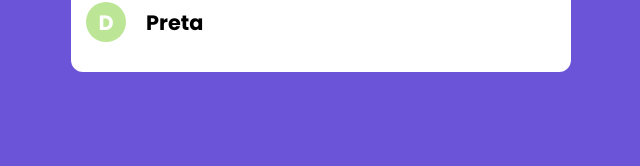
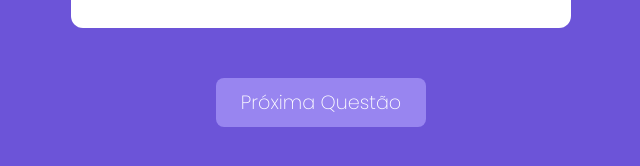
Before and after one commit to David-Pires/quiz, a Next.js app: page / in a window 1280 px wide. Shown: the part 608-774 px from the top of the page, without its empty margins (319-959 px from the left). Built offline with nearby package versions, Linux system fonts and the light colour scheme.

Commit message:
styled Botao.tsx and called in index.tsx

```diff
--- a/components/Botao.tsx
+++ b/components/Botao.tsx
@@ -1,14 +1,26 @@
+import Link from 'next/link'
 import styles from '../styles/Botao.module.css'
 
 interface BotaoProps {
+  texto: string
   href?: string
-  texto: string
   onClick?: (e: any) => void
 }
-export default function Botao(prop: BotaoProps) {
-  return (
-    <button>
+export default function Botao(props: BotaoProps) {
 
-    </button>
-  )
+  function renderizarBotao( ) {
+    return (
+      <button className={styles.botao}>
+          {props.onClick}
+          {props.texto}
+        </button>
+    )
+  }
+
+  return props.href ? (
+
+    <Link href={props.href} >
+      {renderizarBotao()}
+    </Link>
+  ) : renderizarBotao()
 }
--- a/pages/index.tsx
+++ b/pages/index.tsx
@@ -1,4 +1,5 @@
 import { useState } from 'react'
+import Botao from '../components/Botao'
 import Questao from '../components/Questao'
 import QuestaoModel from '../model/questao'
 import RespostaModel from '../model/resposta'
@@ -27,14 +28,17 @@
   return (
     <div style={{
       display: 'flex',
-      height: '100vh',
+      flexDirection: 'column',
       justifyContent: 'center',
       alignItems: 'center',
+      height: '100vh',
     }}>
       <Questao valor={questao}
       tempoPraResposta={5}
       respostaFornecida={respostaFornecida}
       tempoEsgotado={tempoEsgotado}/>
+
+      <Botao texto="Próxima Questão" href="/resultado" />
     </div>
 
   )
--- a/styles/Botao.module.css
+++ b/styles/Botao.module.css
@@ -1,4 +1,10 @@
 .botao{
-  display: flex;
+  color: #fff;
+  border-radius: 8px;
+  font-weight: 200;
+  font-size: 1.2rem;
+  border:none;
+  padding: 10px 25px;
   background-color: #9885f0;
+  margin-top: 40px;
 }
```
Also changed, not shown: pages/resultado.tsx (added, +7 -0 lines).
